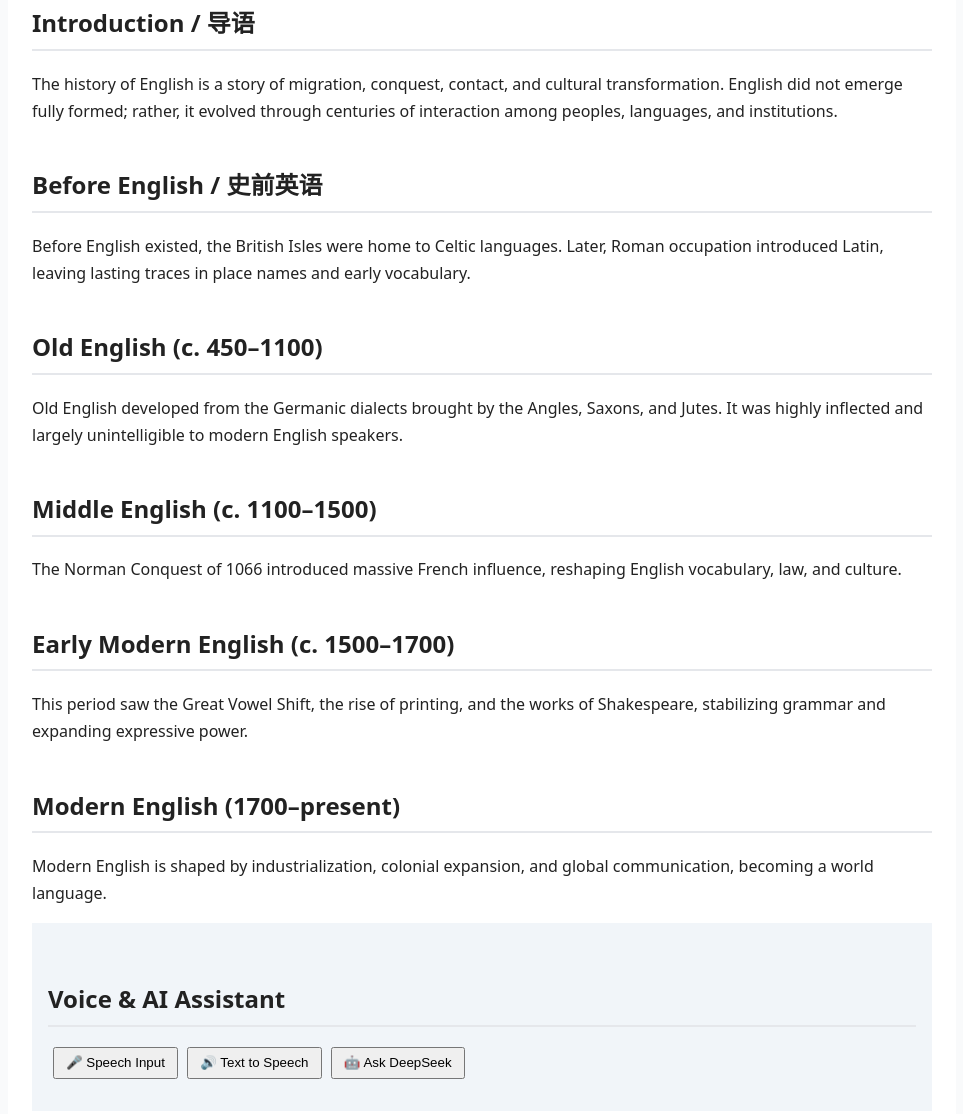
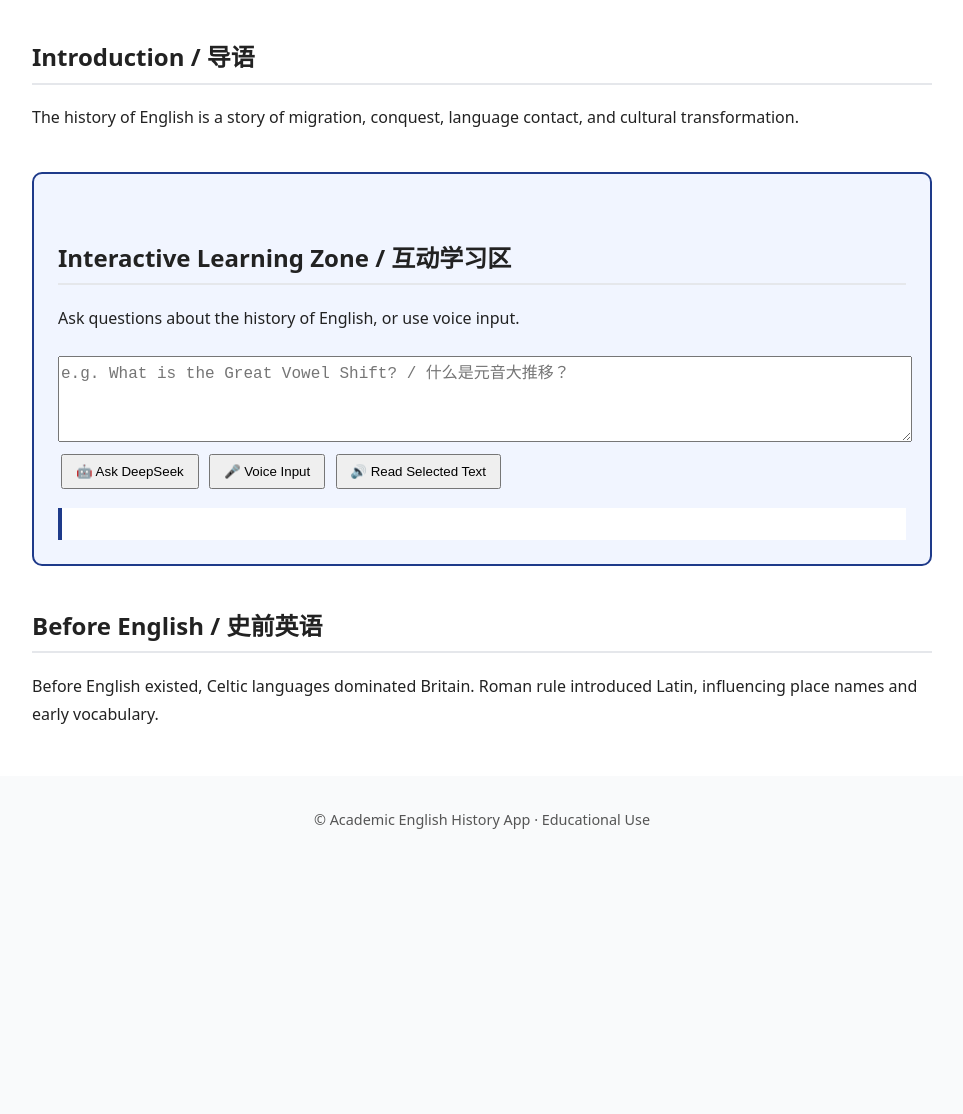
Before and after one commit to gong-fq/ChatGPT, a plain HTML site: page index.html in a window 1280 px wide. Shown: the part 295-1409 px from the top of the page, without its empty margins (158-1121 px from the left). After the commit the page ends 1159 px from the top, so only its background shows below. Drawn offline with Linux system fonts and the light colour scheme.

Commit message:
Add files via upload

```diff
--- a/index.html
+++ b/index.html
@@ -4,56 +4,83 @@
 <meta charset="UTF-8" />
 <title>History of English | 英语发展史</title>
 <meta name="viewport" content="width=device-width, initial-scale=1.0" />
+
 <style>
 body {
-      font-family: system-ui, -apple-system, BlinkMacSystemFont, "Segoe UI",
-        sans-serif;
+  font-family: system-ui, -apple-system, BlinkMacSystemFont, "Segoe UI", sans-serif;
   margin: 0;
-      padding: 0;
   background: #f9fafb;
   color: #222;
   line-height: 1.7;
 }
+
 header {
   background: #1e3a8a;
-      color: #fff;
-      padding: 1.5rem;
+  color: white;
+  padding: 2rem 1rem;
   text-align: center;
 }
+
 header small {
   display: block;
   margin-top: 0.5rem;
   opacity: 0.9;
 }
+
 main {
   max-width: 900px;
   margin: auto;
-      padding: 1.5rem;
-      background: #fff;
+  background: white;
+  padding: 2rem;
 }
+
 h2 {
+  margin-top: 2.5rem;
   border-bottom: 2px solid #e5e7eb;
   padding-bottom: 0.3rem;
-      margin-top: 2.5rem;
 }
+
 .toggle {
   text-align: right;
   margin-bottom: 1rem;
 }
+
 button {
-      padding: 0.4rem 0.7rem;
-      margin-left: 0.3rem;
+  padding: 0.5rem 0.8rem;
+  margin: 0.2rem;
   cursor: pointer;
 }
+
+.en { display: block; }
 .cn { display: none; }
-    .controls {
-      margin: 1rem 0;
+
+/* ===== 交互区重点样式 ===== */
+.interactive {
+  margin: 2.5rem 0;
+  padding: 1.5rem;
+  border: 2px solid #1e3a8a;
+  border-radius: 10px;
+  background: #f1f5ff;
+}
+
+.interactive textarea {
+  width: 100%;
+  min-height: 80px;
+  margin-top: 0.5rem;
+  font-size: 1rem;
+}
+
+.output {
+  margin-top: 1rem;
   padding: 1rem;
-      background: #f1f5f9;
+  background: #ffffff;
+  border-left: 4px solid #1e3a8a;
+  white-space: pre-wrap;
 }
+
 footer {
   text-align: center;
-      padding: 1.5rem;
+  padding: 2rem;
   font-size: 0.9rem;
   color: #555;
 }
@@ -61,6 +88,7 @@
 </head>
 
 <body>
+
 <header>
   <h1>History of the English Language</h1>
   <small>英语语言发展史 · 学术导览</small>
@@ -68,106 +96,62 @@
 </header>
 
 <main>
+
 <div class="toggle">
   Language:
   <button onclick="setLang('en')">English</button>
   <button onclick="setLang('cn')">中文</button>
 </div>
 
-  <!-- 导语 -->
+<!-- ================== 导语 ================== -->
 <section>
 <h2>Introduction / 导语</h2>
 <p class="en">
-      The history of English is a story of migration, conquest, contact, and
-      cultural transformation. English did not emerge fully formed; rather, it
-      evolved through centuries of interaction among peoples, languages, and
-      institutions.
+The history of English is a story of migration, conquest, language contact,
+and cultural transformation.
 </p>
 <p class="cn">
-      英语的历史是一部关于迁徙、征服、语言接触与文化变迁的历史。英语并非一蹴而就，
-      而是在数个世纪中，通过不同民族、语言与社会制度的互动逐渐形成的。
+英语的历史是一部关于迁徙、征服、语言接触与文化变迁的历史。
 </p>
 </section>
 
-  <!-- 史前英语 -->
+<!-- ================== 交互学习区（前移） ================== -->
+<section class="interactive">
+<h2>Interactive Learning Zone / 互动学习区</h2>
+
+<p class="en">Ask questions about the history of English, or use voice input.</p>
+<p class="cn">你可以通过文字或语音向 AI 询问任何英语史相关问题。</p>
+
+<textarea id="question" placeholder="e.g. What is the Great Vowel Shift? / 什么是元音大推移？"></textarea>
+
+<div>
+  <button onclick="askAI()">🤖 Ask DeepSeek</button>
+  <button onclick="startSpeech()">🎤 Voice Input</button>
+  <button onclick="speakSelection()">🔊 Read Selected Text</button>
+</div>
+
+<div id="answer" class="output"></div>
+</section>
+
+<!-- ================== 史前英语 ================== -->
 <section>
 <h2>Before English / 史前英语</h2>
 <p class="en">
-      Before English existed, the British Isles were home to Celtic languages.
-      Later, Roman occupation introduced Latin, leaving lasting traces in place
-      names and early vocabulary.
+Before English existed, Celtic languages dominated Britain. Roman rule
+introduced Latin, influencing place names and early vocabulary.
 </p>
 <p class="cn">
-      在英语出现之前，不列颠群岛主要使用凯尔特语族语言。
-      随后的罗马统治将拉丁语引入当地，并在地名和词汇层面留下深刻影响。
+在英语出现之前，不列颠群岛主要使用凯尔特语。
+罗马统治将拉丁语引入当地。
 </p>
 </section>
 
-  <!-- 古英语 -->
-  <section>
-    <h2>Old English (c. 450–1100)</h2>
-    <p class="en">
-      Old English developed from the Germanic dialects brought by the Angles,
-      Saxons, and Jutes. It was highly inflected and largely unintelligible to
-      modern English speakers.
-    </p>
-    <p class="cn">
-      古英语源于盎格鲁人、撒克逊人和朱特人带来的日耳曼方言，
-      其形态变化复杂，与现代英语差异极大。
-    </p>
-  </section>
+<!-- 其余历史阶段你已有内容，可继续向下 -->
 
-  <!-- 中古英语 -->
-  <section>
-    <h2>Middle English (c. 1100–1500)</h2>
-    <p class="en">
-      The Norman Conquest of 1066 introduced massive French influence, reshaping
-      English vocabulary, law, and culture.
-    </p>
-    <p class="cn">
-      1066 年诺曼征服后，大量法语词汇进入英语，
-      深刻影响了法律、行政和文化表达。
-    </p>
-  </section>
-
-  <!-- 近代英语 -->
-  <section>
-    <h2>Early Modern English (c. 1500–1700)</h2>
-    <p class="en">
-      This period saw the Great Vowel Shift, the rise of printing, and the works
-      of Shakespeare, stabilizing grammar and expanding expressive power.
-    </p>
-    <p class="cn">
-      这一时期经历了元音大推移、印刷术普及以及莎士比亚的创作，
-      英语在语法和表现力上逐渐定型。
-    </p>
-  </section>
-
-  <!-- 现代英语 -->
-  <section>
-    <h2>Modern English (1700–present)</h2>
-    <p class="en">
-      Modern English is shaped by industrialization, colonial expansion, and
-      global communication, becoming a world language.
-    </p>
-    <p class="cn">
-      现代英语受工业化、殖民扩张与全球传播影响，
-      已发展为全球通用语言。
-    </p>
-  </section>
-
-  <!-- 语音与 AI -->
-  <section class="controls">
-    <h2>Voice & AI Assistant</h2>
-    <button onclick="startSpeech()">🎤 Speech Input</button>
-    <button onclick="speakText()">🔊 Text to Speech</button>
-    <button onclick="askAI()">🤖 Ask DeepSeek</button>
-    <p id="result"></p>
-  </section>
 </main>
 
 <footer>
-  © English History Learning App · Academic Reference Version
+© Academic English History App · Educational Use
 </footer>
 
 <script>
@@ -176,30 +160,40 @@
   document.querySelectorAll(".cn").forEach(e => e.style.display = lang === "cn" ? "block" : "none");
 }
 
-  function speakText() {
-    const text = window.getSelection().toString() || document.body.innerText.slice(0, 300);
-    const utterance = new SpeechSynthesisUtterance(text);
-    utterance.lang = "en-US";
-    speechSynthesis.speak(utterance);
+/* ===== TTS ===== */
+function speakSelection() {
+  const text = window.getSelection().toString();
+  if (!text) return alert("Please select text first.");
+  const u = new SpeechSynthesisUtterance(text);
+  u.lang = "en-US";
+  speechSynthesis.speak(u);
 }
 
+/* ===== 语音输入 ===== */
 function startSpeech() {
-    const rec = new (window.SpeechRecognition || window.webkitSpeechRecognition)();
+  const SpeechRecognition = window.SpeechRecognition || window.webkitSpeechRecognition;
+  if (!SpeechRecognition) return alert("Speech recognition not supported.");
+  const rec = new SpeechRecognition();
   rec.lang = "en-US";
-    rec.onresult = e => document.getElementById("result").innerText = e.results[0][0].transcript;
+  rec.onresult = e => {
+    document.getElementById("question").value = e.results[0][0].transcript;
+  };
   rec.start();
 }
 
+/* ===== DeepSeek ===== */
 async function askAI() {
-    const q = prompt("Ask about English history:");
+  const q = document.getElementById("question").value.trim();
   if (!q) return;
+  document.getElementById("answer").innerText = "Thinking...";
   const r = await fetch("/.netlify/functions/chat", {
     method: "POST",
     body: JSON.stringify({ question: q })
   });
   const data = await r.json();
-    alert(data.answer);
+  document.getElementById("answer").innerText = data.answer || "No response.";
 }
 </script>
+
 </body>
 </html>
```
Lines whose indentation alone changed are shown as unchanged.
